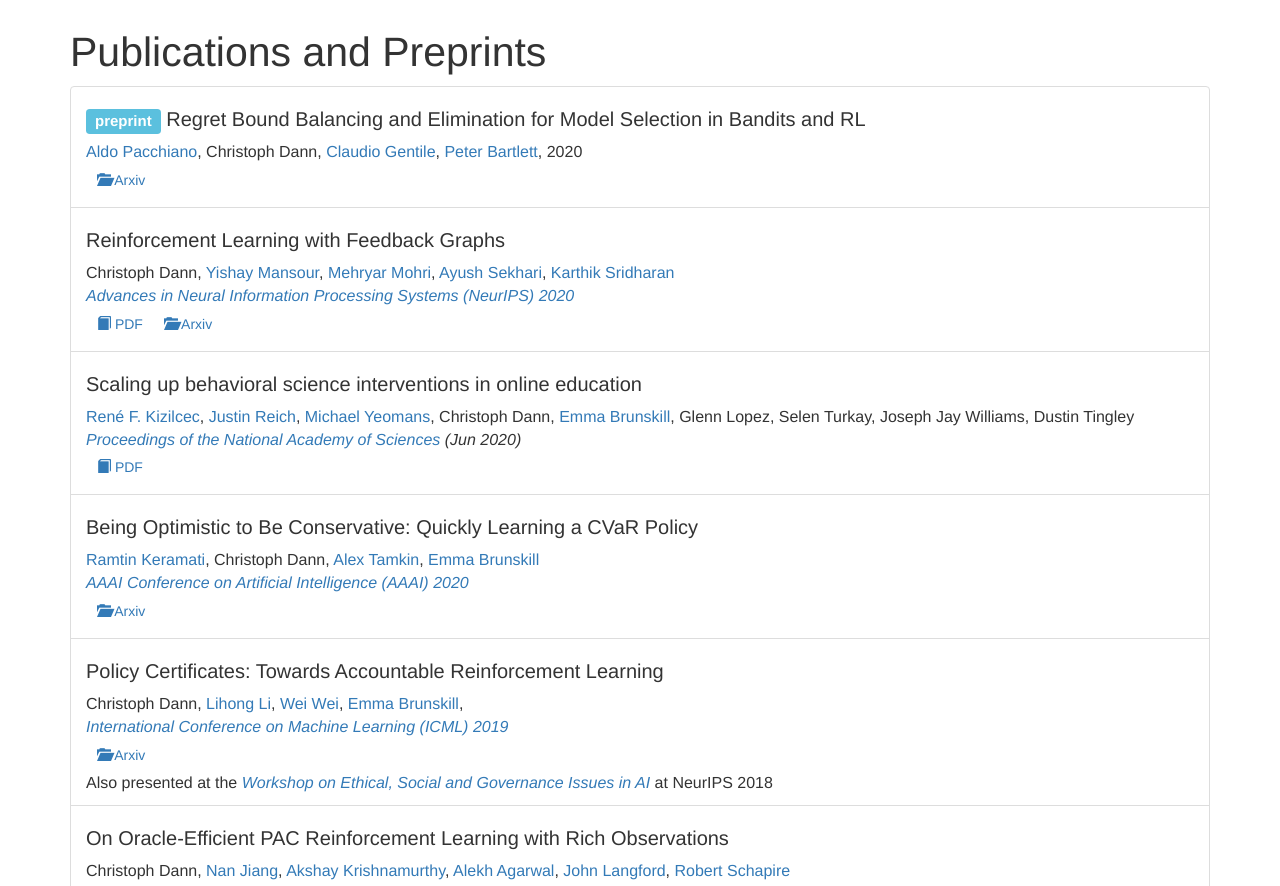
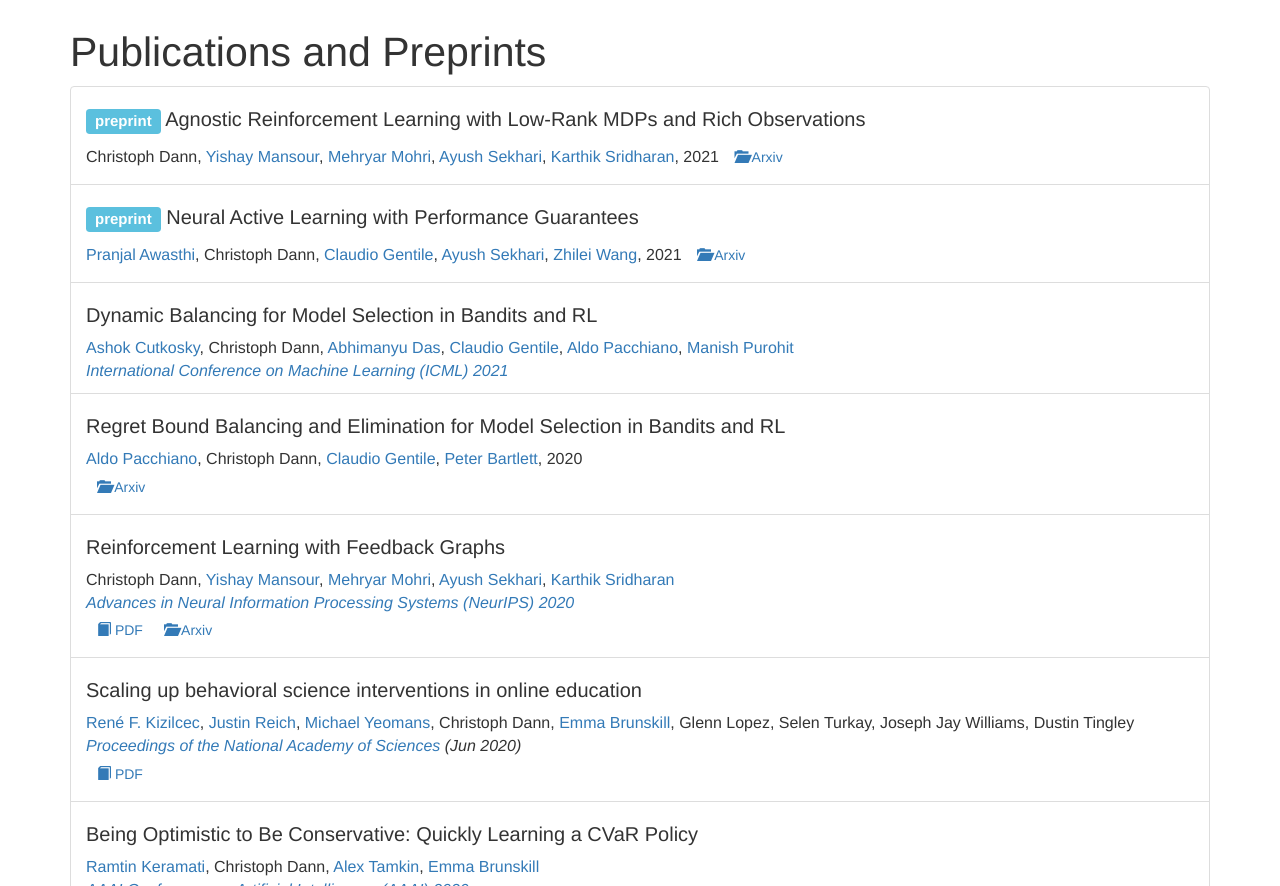
Before and after one commit to chrodan/chrodan.github.io, a plain HTML site: page index.html in a window 1280 px wide. Shown: the part 852-1738 px from the top of the page. Drawn offline with nearby package versions, Linux system fonts and the light colour scheme.

Commit message:
Updated publications

```diff
--- a/index.html
+++ b/index.html
@@ -94,9 +94,48 @@ I also got a <a href="https://nips.cc/Conferences/2017/Awards">best reviewer awa
         <div class="section-title"><h1>Publications and Preprints</h1></div>
         <div class="section-content">
             <ul class="list-group">
+		    <li class="list-group-item">
+                <h4>
+		<span class="label label-info">preprint</span>
+                Agnostic Reinforcement Learning with Low-Rank MDPs and Rich Observations</h4>
+              	Christoph Dann,
+		<a href="https://www.tau.ac.il/~mansour/">Yishay Mansour</a>,
+		<a href="https://cs.nyu.edu/cs/faculty/mohri/">Mehryar Mohri</a>,
+		<a href="https://www.cs.cornell.edu/~sekhari/">Ayush Sekhari</a>,
+		<a href="https://www.cs.cornell.edu/~sridharan/">Karthik Sridharan</a>, 2021
+                <div class="btn-group btn-group-sm" role="group">
+		 <a role="button" class="btn btn-link" href="https://arxiv.org/abs/2106.11519">
+                    <i class="glyphicon glyphicon-folder-open"></i> Arxiv</a>
+            </div><br>
+                </li>
+		    		    <li class="list-group-item">
+                <h4>
+		<span class="label label-info">preprint</span>
+                Neural Active Learning with Performance Guarantees</h4>
+		<a href="https://scholar.google.com/citations?user=MDfW21AAAAAJ&hl=en">Pranjal Awasthi</a>,
+              	Christoph Dann,
+		<a href="https://sites.google.com/view/cgentile/">Claudio Gentile</a>,
+		<a href="https://www.cs.cornell.edu/~sekhari/">Ayush Sekhari</a>,
+		<a href="https://scholar.google.com/citations?user=VPrrQbgAAAAJ&hl=en">Zhilei Wang</a>, 2021
+                <div class="btn-group btn-group-sm" role="group">
+		 <a role="button" class="btn btn-link" href="https://arxiv.org/abs/2106.03243">
+                    <i class="glyphicon glyphicon-folder-open"></i> Arxiv</a>
+            </div><br>
+                </li>
+		    		    		    <li class="list-group-item">
+                <h4>
+                Dynamic Balancing for Model Selection in Bandits and RL</h4>
+		<a href="https://ashok.cutkosky.com/">Ashok Cutkosky</a>,
+              	Christoph Dann,
+		<a href="https://sites.google.com/site/abhidas/">Abhimanyu Das</a>,
+		<a href="https://sites.google.com/view/cgentile/">Claudio Gentile</a>,
+		<a href="https://people.eecs.berkeley.edu/~pacchiano/">Aldo Pacchiano</a>,
+		<a href="https://sites.google.com/view/manishpurohit/home">Manish Purohit</a>
+							    <br>
+                <em><a href="https://icml.cc/Conferences/2021">International Conference on Machine Learning (ICML) 2021</a></em><br>
+                </li>
 							<li class="list-group-item">
 			<h4>
-					<span class="label label-info">preprint</span>
 			Regret Bound Balancing and Elimination for Model Selection in Bandits and RL</h4>
 			<a href="https://people.eecs.berkeley.edu/~pacchiano/">Aldo Pacchiano</a>,
 			Christoph Dann,
@@ -109,7 +148,7 @@ I also got a <a href="https://nips.cc/Conferences/2017/Awards">best reviewer awa
 					<i class="glyphicon glyphicon-folder-open"></i> Arxiv</a>
 	</div><br>
 			</li>
-		                    <li class="list-group-item">
+		<li class="list-group-item">
                 <h4>
                 Reinforcement Learning with Feedback Graphs</h4>
               	Christoph Dann,
```
